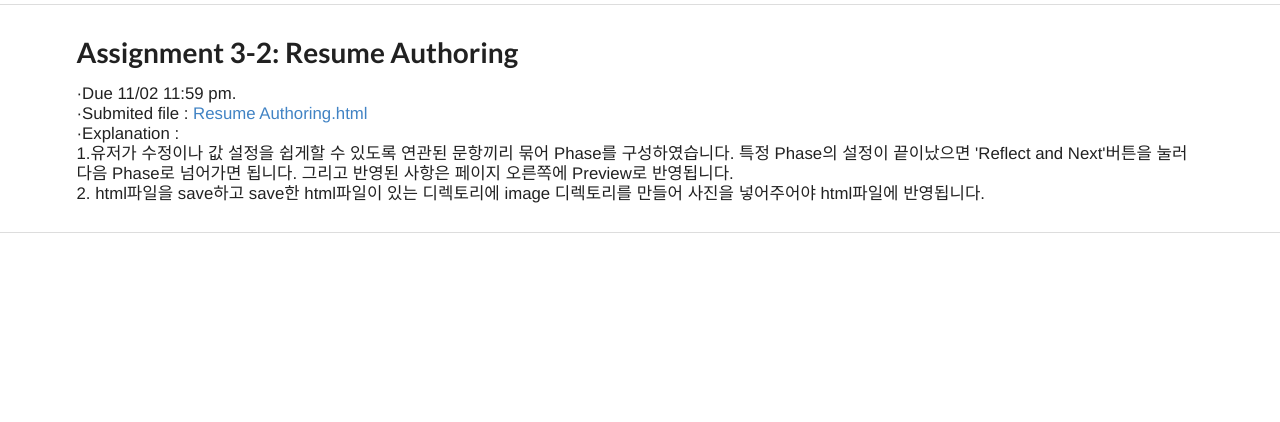
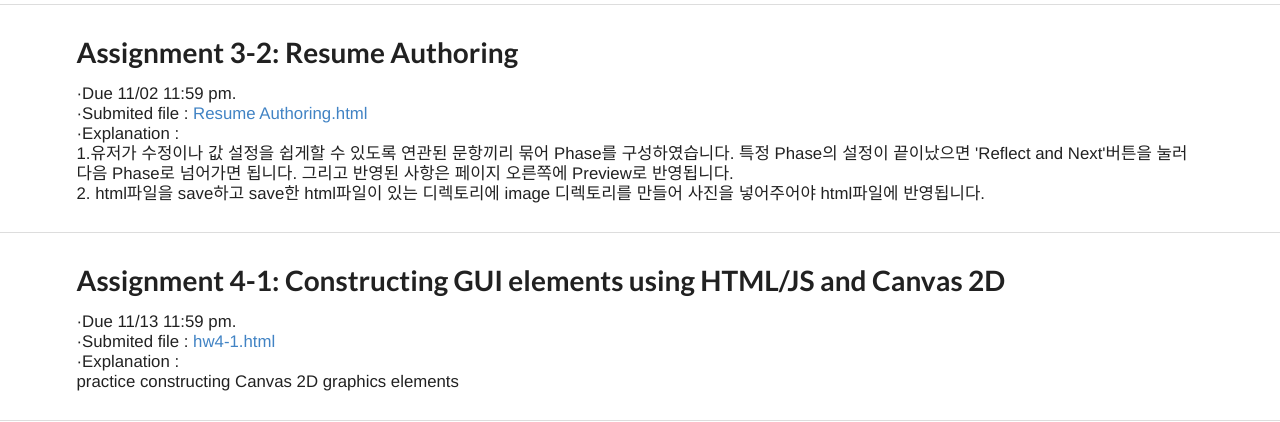
Before and after one commit to liamgak/pleaseLask, a Flask app: page /hci in a window 1280 px wide. Shown: the part 642-1064 px from the top of the page. Before the commit the page ends 875 px from the top, so only its background shows below. Run offline with Flask 2, Linux system fonts and the light colour scheme; some libraries are stand-ins or nearby versions.

Commit message:
Update HCI.html

```diff
--- a/FlaskWebProject1/templates/HCI.html
+++ b/FlaskWebProject1/templates/HCI.html
@@ -62,4 +62,12 @@
     	2. html파일을 save하고 save한 html파일이 있는 디렉토리에 image 디렉토리를 만들어 사진을 넣어주어야 html파일에 반영됩니다.
 	</div>
 <div class="ui section divider"></div>
-</body>
+<div class="ui main container" style="font-size:1.2em;">
+      <h1>Assignment 4-1: Constructing GUI elements using HTML/JS and Canvas 2D</h1>
+      ·Due 11/13 11:59 pm.<br>
+      ·Submited file : <a href="hw4-1">hw4-1.html</a><br>
+      ·Explanation :<br> practice constructing Canvas 2D graphics elements
+	</div>
+<div class="ui section divider"></div>
+
+	</body>
```
